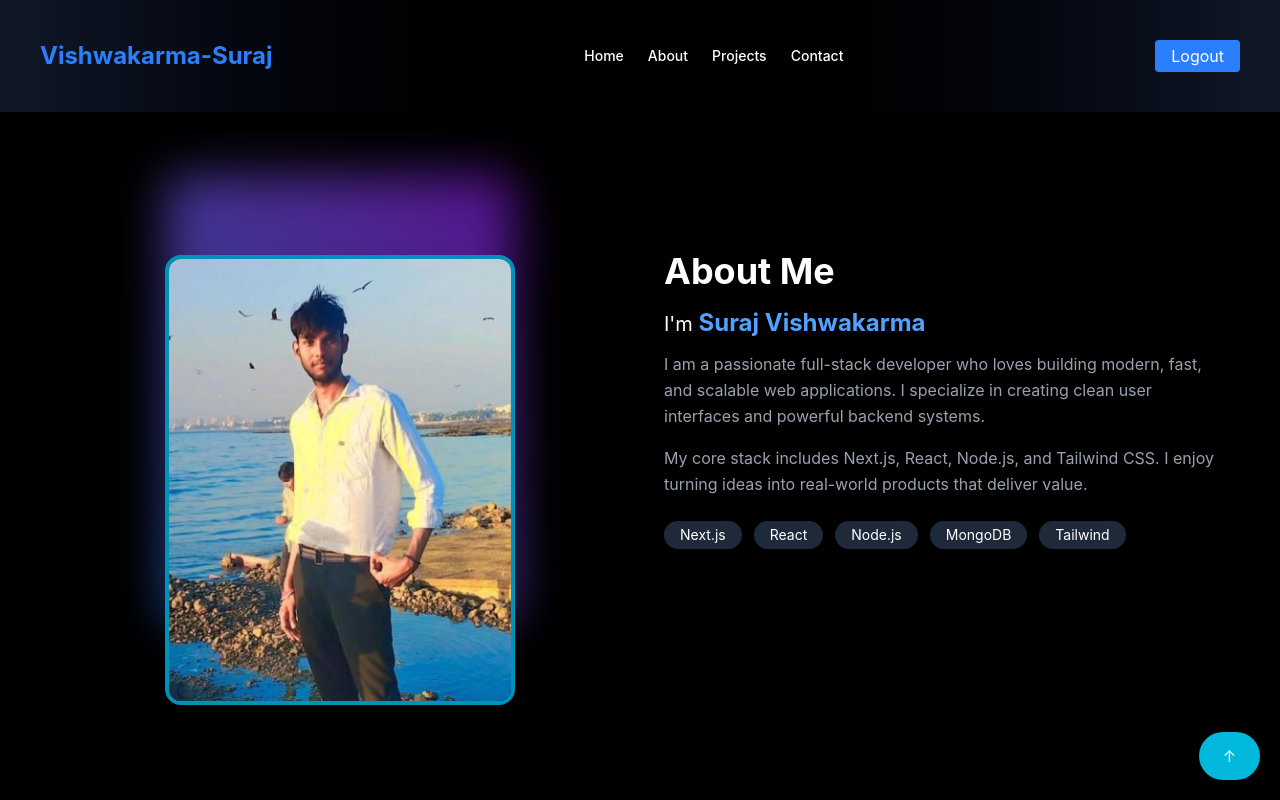
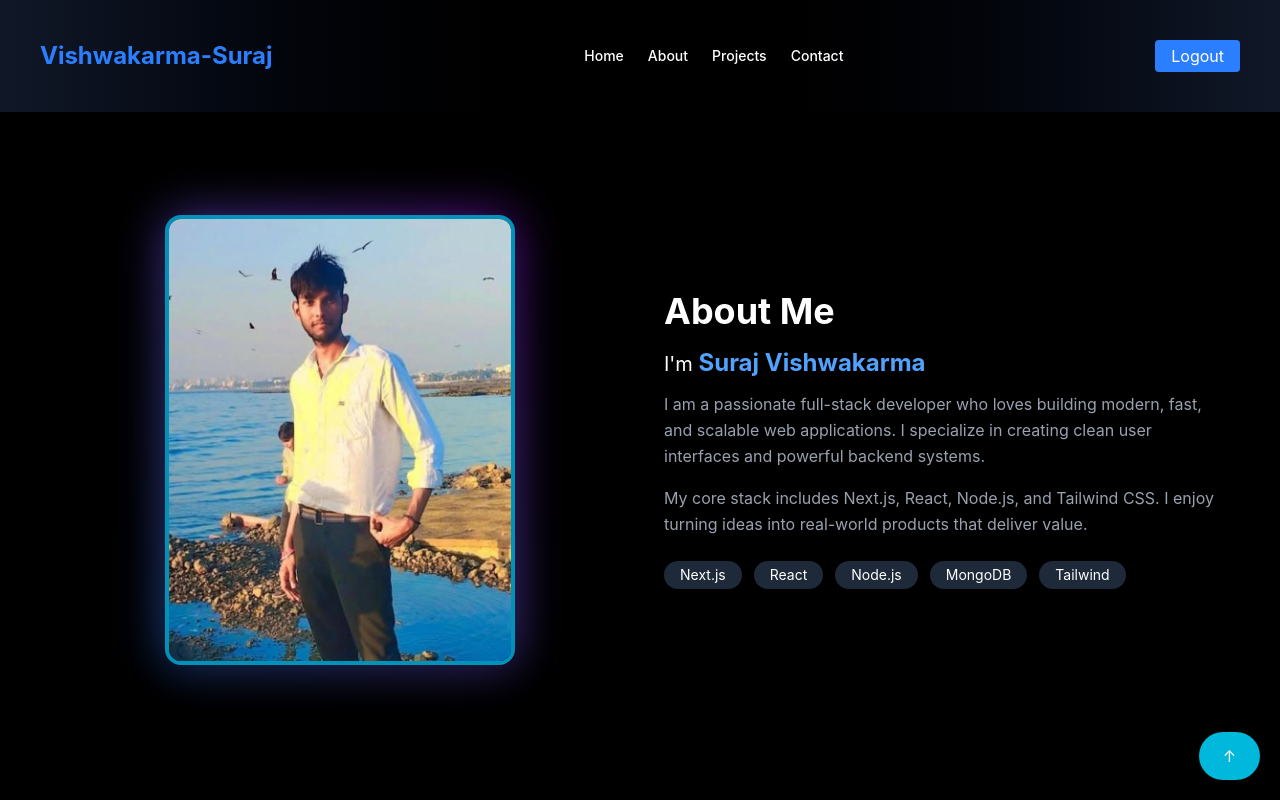
Before and after one commit to Vishwakarmasuraj333/next-portfolio, a Next.js app: page /about in a window 1280 px wide. Shown: the top 800 px of the page. Built offline with nearby package versions, Linux system fonts and the light colour scheme.

Commit message:
Add top margin to About section

```diff
--- a/app/about/page.tsx
+++ b/app/about/page.tsx
@@ -4,7 +4,7 @@ import { motion } from "framer-motion";
 
 export default function About() {
   return (
-    <section className="min-h-screen bg-black text-white flex items-center justify-center px-6 py-20">
+    <section className="min-h-screen bg-black text-white flex items-center justify-center px-6 py-20 mt-10">
 
       <div className="max-w-6xl w-full grid md:grid-cols-2 gap-12 items-center">
 
@@ -24,7 +24,7 @@ export default function About() {
             <img
               src="/ss.jpeg"
               alt="profile"
-              className="relative w-full h-full object-cover rounded-2xl border-4 border-cyan-600 shadow-2xl hover:scale-105 transition duration-500 mt-20"
+              className="relative w-full h-full object-cover rounded-2xl border-4 border-cyan-600 shadow-2xl hover:scale-105 transition duration-500 "
             />
           </div>
         </motion.div>
```
